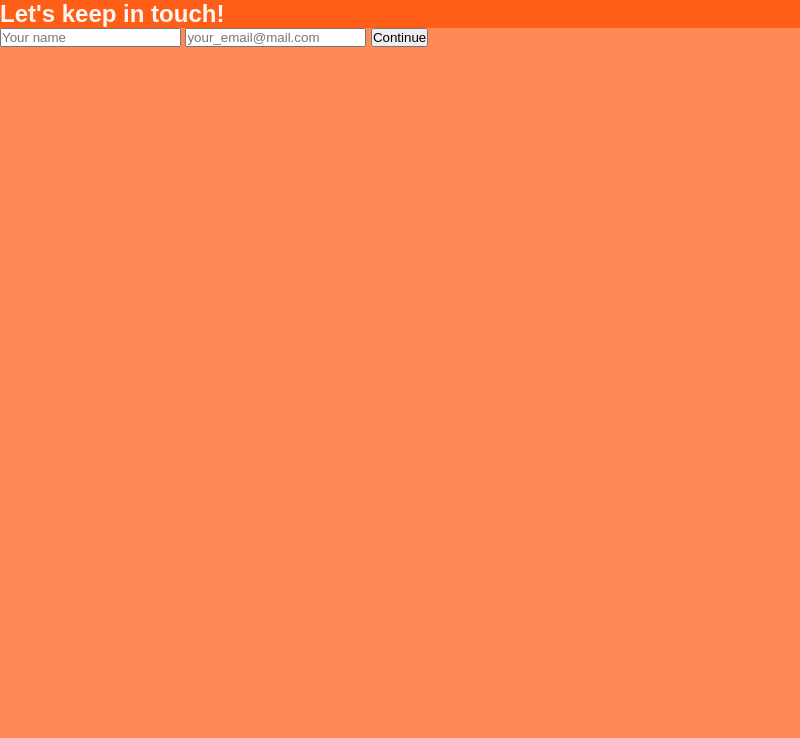
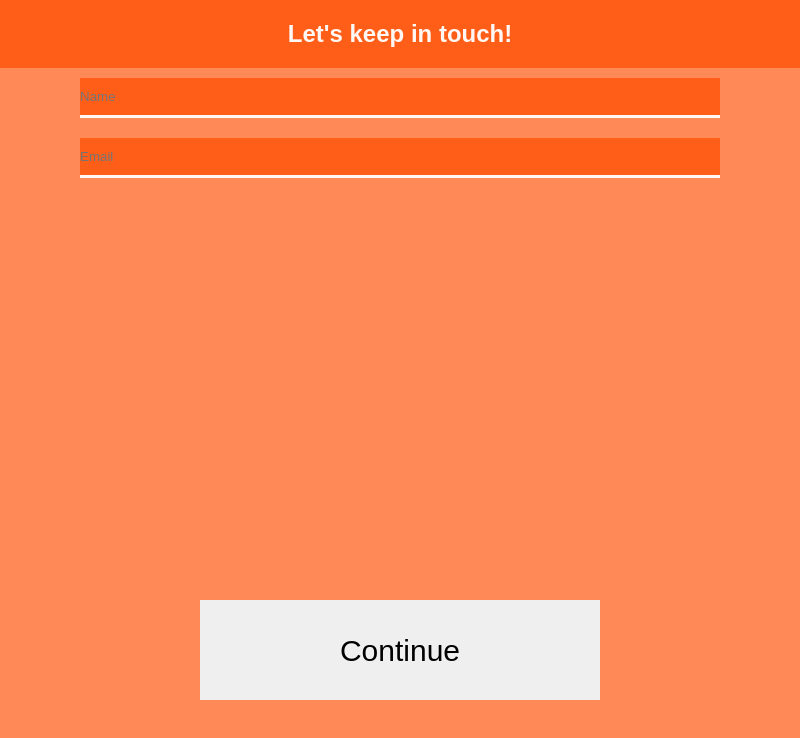
Before and after one commit to tvthatsme/simple-kiosk, an Electron app: page index.html in a window 800 px wide. Both pictures are taken after a click on the button "Let's Connect!". Drawn offline with Linux system fonts and the light colour scheme.

Commit message:
Add style enhancements.

```diff
--- a/index.html
+++ b/index.html
@@ -7,26 +7,40 @@
   </head>
   <body>
     <div class="slide" id="slide-1">
+      <div class="content">
         <h1>Interested in learning more or keeping up with us?</h1>
+      </div>
+      <div class="navigation">
         <button id="move-to-slide-2">Let's Connect!</button>
       </div>
+    </div>
     <div class="slide hidden" id="slide-2">
+      <div class="content">
         <h2>Let's keep in touch!</h2>
-      <input type="text" placeholder="Your name">
-      <input type="email" placeholder="your_email@mail.com">
+        <input type="text" placeholder="Name">
+        <input type="email" placeholder="Email">
+      </div>
+      <div class="navigation">
         <button id="move-to-slide-3">Continue</button>
       </div>
+    </div>
     <div class="slide hidden" id="slide-3">
+      <div class="content">
         <h2>What are you interested in?</h2>(check any that apply)
         <input type="checkbox">I'd like to join
         <input type="checkbox">I might be interested in the future
         <input type="checkbox">Send me more information
         <input type="checkbox">Get in touch with my friend
+      </div>
+      <div class="navigation">
         <button id="move-to-slide-4">Submit</button>
       </div>
+    </div>
     <div class="slide hidden" id="slide-4">
+      <div class="content">
         <h2>Thanks so much!</h2>
         We will be in touch with you shortly.
+      </div>
     </div>
     <script>
       require('./renderer.js');
--- a/style.css
+++ b/style.css
@@ -24,11 +24,61 @@ body {
   height: 100%;
   overflow: hidden;
   visibility: visible;
-  transition: all 0.5s ease-out;
+  transition: all 0.6s ease-out;
+}
+
+.content {
+  width: 100%;
+  height: 70%;
+}
+
+.navigation {
+  width: 100%;
+  height: 30%;
+  padding-top: 5%;
 }
 
 .hidden {
   height: 0px;
+}
+
+h2 {
+  text-align: center;
+  padding: 20px;
+}
+
+input {
+  float: left;
+  width: 80%;
+  margin-left: 10%;
+  margin-right: 10%;
+  margin-top: 10px;
+  margin-bottom: 10px;
+
+  display: inline-block;
+  background-color: white;
+}
+
+button {
+  display: inline-block;
+  float: left;
+  width: 50%;
+  height: 50%;
+  line-height: 90%;
+  font-size: 30px;
+  margin-left: 25%;
+  transition: 0.3s all ease-in;
+  border: none;
+}
+
+button:hover {
+  cursor: pointer;
+  transform: scale(1.2);
+}
+
+button:focus {
+  width: 100%;
+  margin-left: 0%;
 }
 
 /* Slide 1 Styling ***********************************************************/
@@ -40,6 +90,10 @@ body {
 #slide-1 h2 {
   background-color: #0277F0;
 }
+#slide-1 button {
+  color: #0277F0;
+  background-color: #F3F9FE;
+}
 
 
 /* Slide 2 Styling ***********************************************************/
@@ -50,6 +104,17 @@ body {
 }
 #slide-2 h2 {
   background-color: #FF5E19;
+}
+#slide-2 input {
+  height: 40px;
+  color: #FFF7F3;
+  border: none;
+  border-bottom: 3px solid #FFF7F3;
+  background-color: #FF5E19;
+  transition: 0.3s all ease-in;
+}
+#slide-2 input:focus {
+  height: 50px;
 }
 
 
```
Lines whose indentation alone changed are shown as unchanged.
